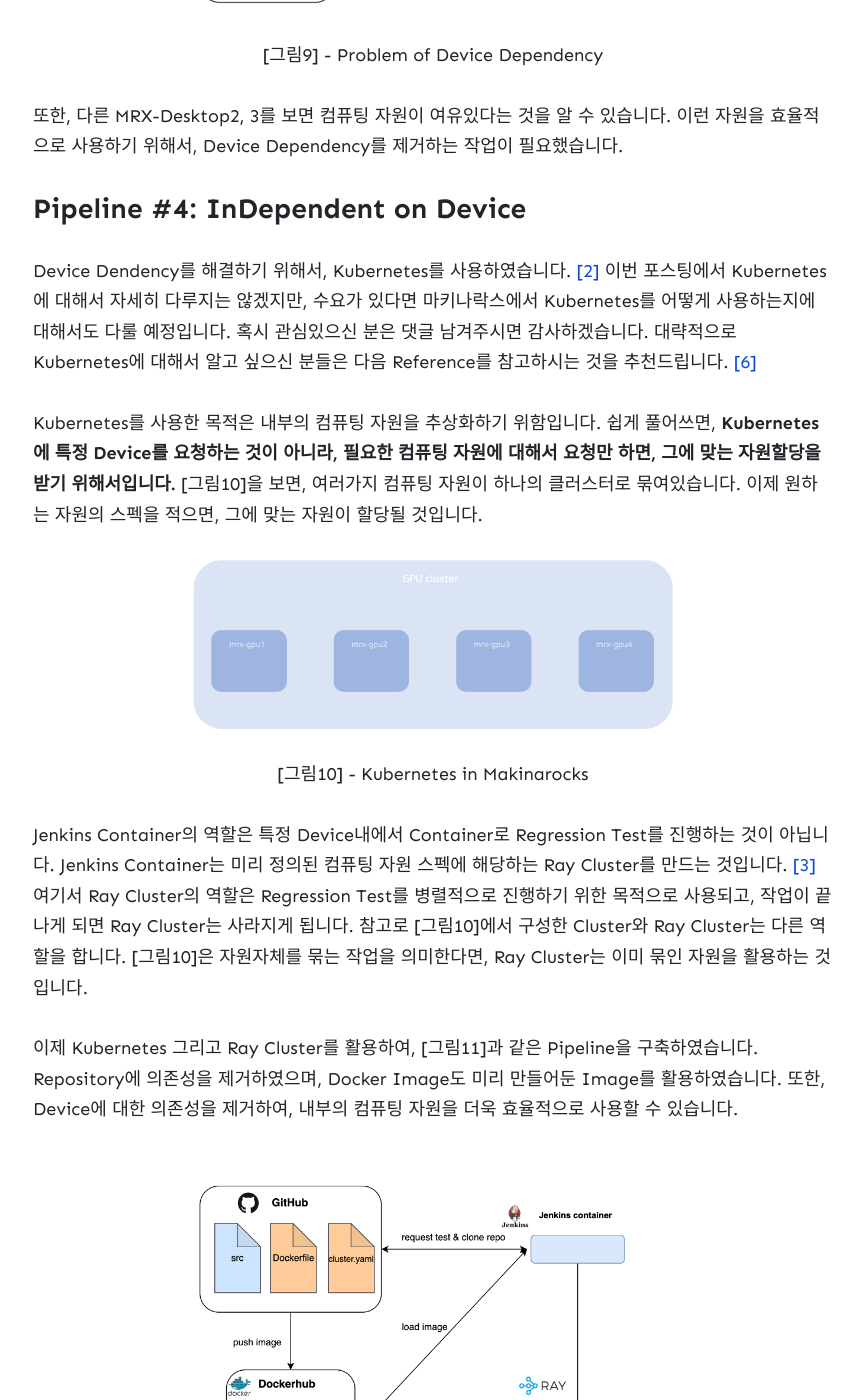
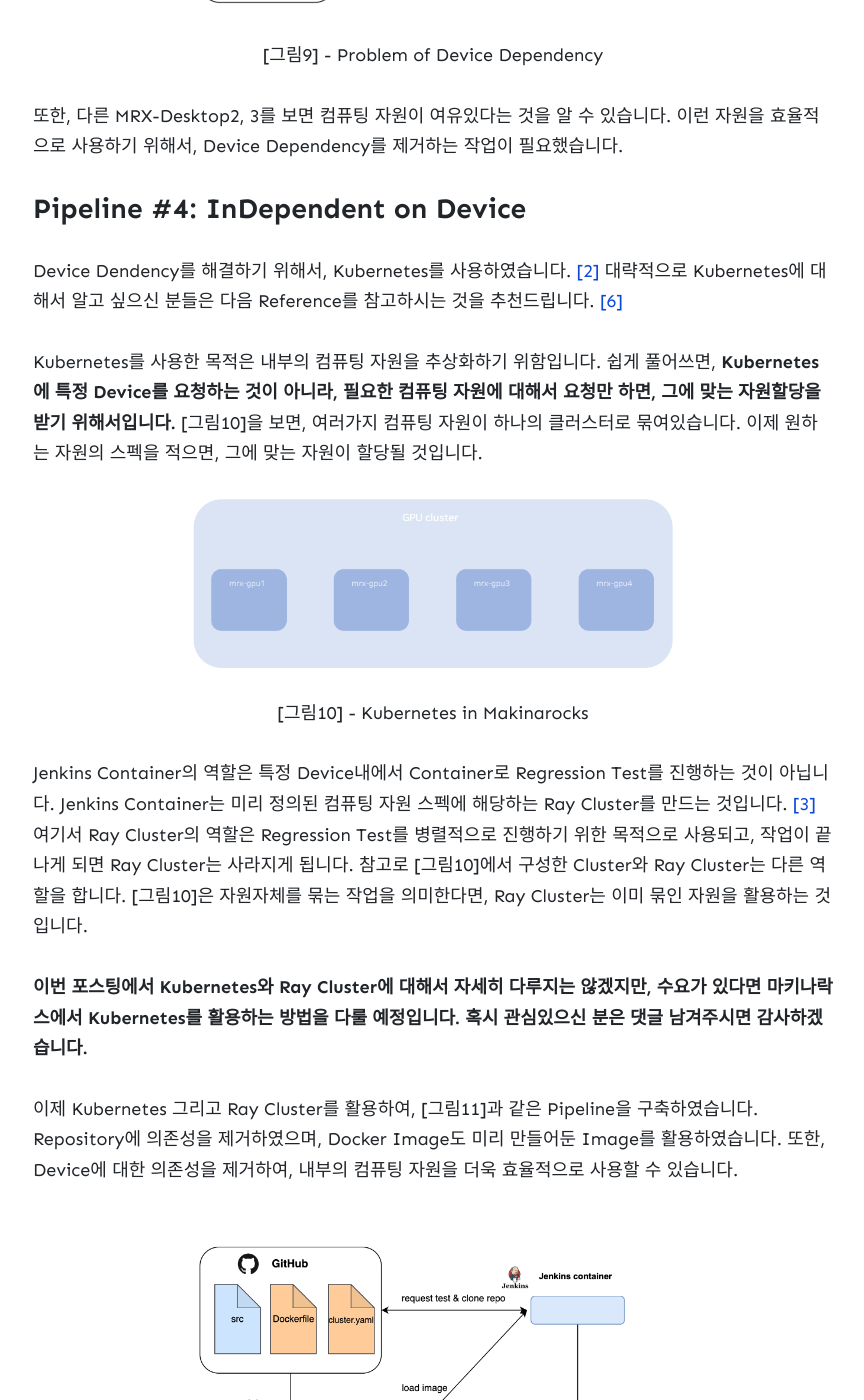
Before and after one commit to wowthemesnet/jekyll-theme-memoirs, a Jekyll site: the page built from _posts/2020-02-10-Regresssion-Test.md, in a window 1280 px wide and 1400 px high, scrolled down 6357 px. Shown: the whole window, without its empty margins (207-1071 px from the left). Built offline with Jekyll 4.4.1, drawn with Linux system fonts in a browser that asks for light colours; nearby versions of some CDN libraries; comment, search, counter and statistics services are not loaded; some of the changed lines change nothing that is shown.

Commit message:
feat: Edit content

```diff
--- a/_posts/2020-02-10-Regresssion-Test.md
+++ b/_posts/2020-02-10-Regresssion-Test.md
@@ -140,7 +140,7 @@ Regression Test Pipeline을 만들기 위해서, 여러가지 시행착오를
 
 ### Pipeline #4: InDependent on Device
 
-Device Dendency를 해결하기 위해서, Kubernetes를 사용하였습니다. [[2]](#ref-2) 이번 포스팅에서 Kubernetes에 대해서 자세히 다루지는 않겠지만, 수요가 있다면 마키나락스에서 Kubernetes를 어떻게 사용하는지에 대해서도 다룰 예정입니다. 혹시 관심있으신 분은 댓글 남겨주시면 감사하겠습니다. 대략적으로 Kubernetes에 대해서 알고 싶으신 분들은 다음 Reference를 참고하시는 것을 추천드립니다. [[6]](#ref-2)
+Device Dendency를 해결하기 위해서, Kubernetes를 사용하였습니다. [[2]](#ref-2) 대략적으로 Kubernetes에 대해서 알고 싶으신 분들은 다음 Reference를 참고하시는 것을 추천드립니다. [[6]](#ref-2)
 
 Kubernetes를 사용한 목적은 내부의 컴퓨팅 자원을 추상화하기 위함입니다. 쉽게 풀어쓰면, **Kubernetes에 특정 Device를 요청하는 것이 아니라, 필요한 컴퓨팅 자원에 대해서 요청만 하면, 그에 맞는 자원할당을 받기 위해서입니다.** [그림10]을 보면, 여러가지 컴퓨팅 자원이 하나의 클러스터로 묶여있습니다. 이제 원하는 자원의 스펙을 적으면, 그에 맞는 자원이 할당될 것입니다.
 
@@ -154,6 +154,8 @@ Kubernetes를 사용한 목적은 내부의 컴퓨팅 자원을 추상화하기
 </figure>
 
 Jenkins Container의 역할은 특정 Device내에서 Container로 Regression Test를 진행하는 것이 아닙니다. Jenkins Container는 미리 정의된 컴퓨팅 자원 스펙에 해당하는 Ray Cluster를 만드는 것입니다. [[3]](#ref-2) 여기서 Ray Cluster의 역할은 Regression Test를 병렬적으로 진행하기 위한 목적으로 사용되고, 작업이 끝나게 되면 Ray Cluster는 사라지게 됩니다. 참고로 [그림10]에서 구성한 Cluster와 Ray Cluster는 다른 역할을 합니다. [그림10]은 자원자체를 묶는 작업을 의미한다면, Ray Cluster는 이미 묶인 자원을 활용하는 것입니다.
+
+**이번 포스팅에서 Kubernetes와 Ray Cluster에 대해서 자세히 다루지는 않겠지만, 수요가 있다면 마키나락스에서 Kubernetes를 활용하는 방법을 다룰 예정입니다. 혹시 관심있으신 분은 댓글 남겨주시면 감사하겠습니다.**
 
 이제 Kubernetes 그리고 Ray Cluster를 활용하여, [그림11]과 같은 Pipeline을 구축하였습니다. Repository에 의존성을 제거하였으며, Docker Image도 미리 만들어둔 Image를 활용하였습니다. 또한, Device에 대한 의존성을 제거하여, 내부의 컴퓨팅 자원을 더욱 효율적으로 사용할 수 있습니다.
 
```
